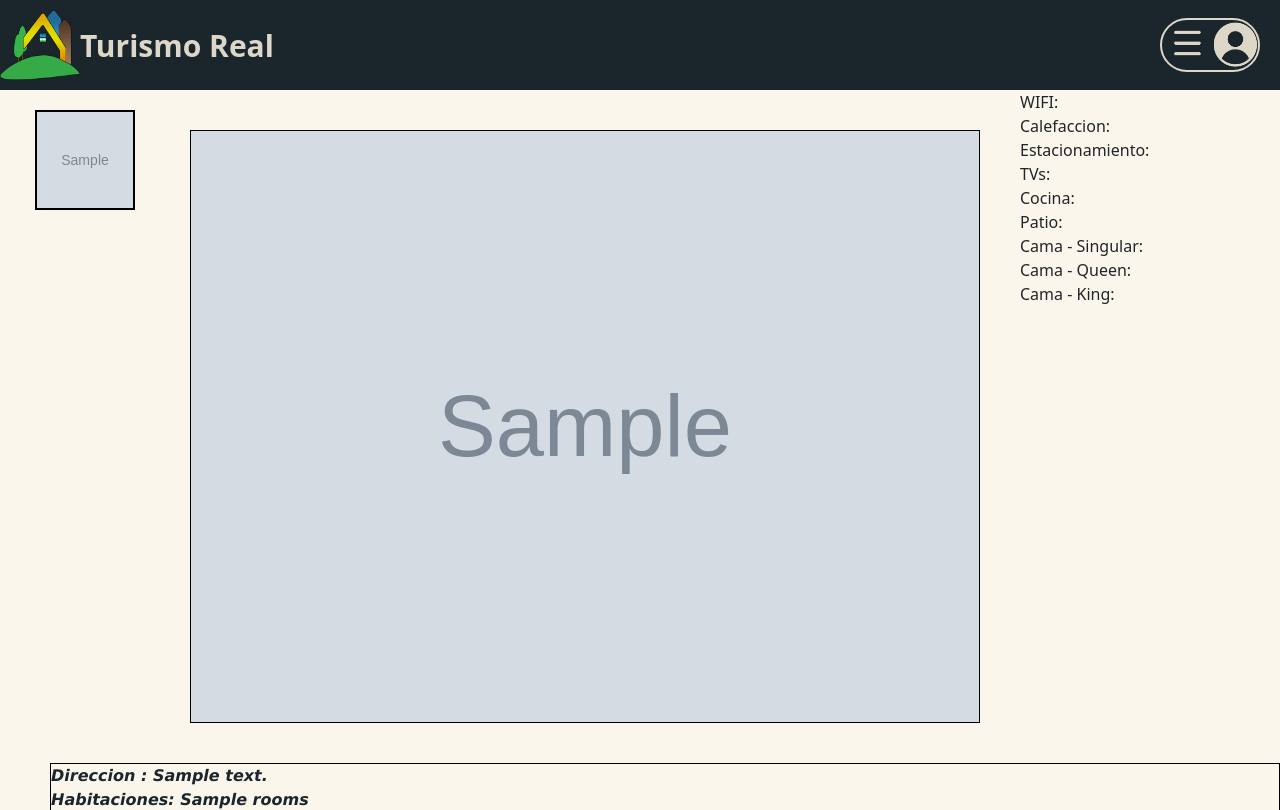
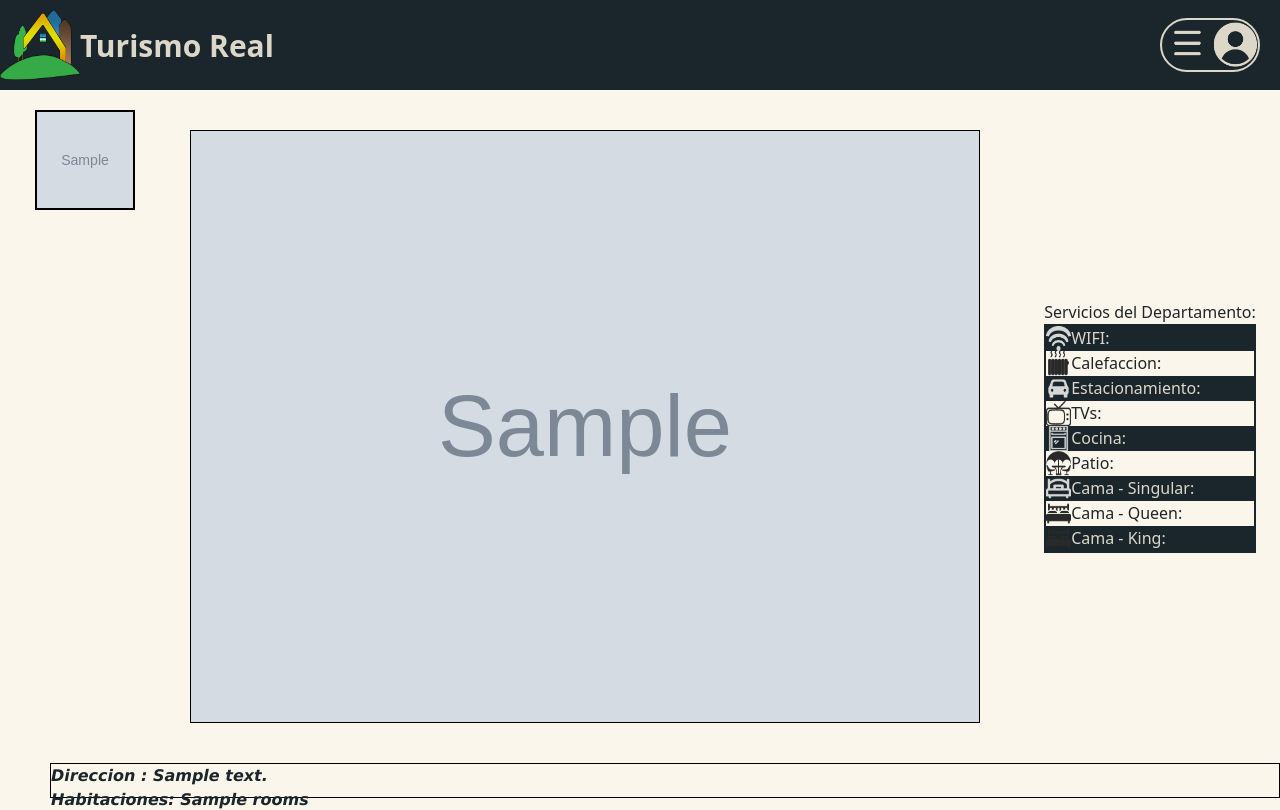
Before and after one commit to Cebollitas-Duoc/Pagina-web, a Django app: template templates/departamentos/depto.html in a window 1280 px wide. Shown: the top 810 px of the page. Run offline with Django 4.2, Linux system fonts and the light colour scheme; the template is opened without the code that fills it: most values are stand-ins (such as "Sample title", 1, 10 or a date in 2020); grey boxes marked "Sample" are stand-in pictures; style sheets or scripts are compiled from the project's sources.

Commit message:
ccs limpieza

```diff
--- a/static/css/Departamento.css
+++ b/static/css/Departamento.css
@@ -76,4 +76,26 @@
 .gallery-map {
   display: flex;
   flex-direction: row;
+}
+
+.ServiciosDeptoContenedor {
+  display: flex;
+  flex-direction: column;
+  margin: auto;
+}
+
+.ServiciosDepto img {
+  max-height: 25px;
+  max-width: 25px;
+}
+
+.ServiciosDepto {
+  display: grid;
+  grid-template-columns: 25px 1fr;
+  border: 2px solid #1B262C;
+}
+
+.tablaservicios1 {
+  background-color: #1B262C;
+  color: #DCD7C9;
 }/*# sourceMappingURL=Departamento.css.map */
--- a/static/css/Departamento.scss
+++ b/static/css/Departamento.scss
@@ -76,3 +76,21 @@
   display: flex;
   flex-direction: row;
 }
+.ServiciosDeptoContenedor{
+  display: flex;
+  flex-direction: column;
+  margin: auto;
+}
+.ServiciosDepto img{
+  max-height: 25px;
+  max-width: 25px;
+}
+.ServiciosDepto{
+  display: grid;
+  grid-template-columns: 25px 1fr;
+  border: 2px solid #1B262C;
+}
+.tablaservicios1{
+  background-color: #1B262C;
+  color: #DCD7C9;
+}
--- a/static/css/Navbars.css
+++ b/static/css/Navbars.css
@@ -30,13 +30,11 @@
 }
 
 #navbar {
-  position: -webkit-sticky;
-  position: sticky;
   display: grid;
   grid-template-columns: 1fr 1fr 1fr;
   background-color: #1B262C;
   font-weight: bold;
-  height: 100%;
+  height: 90px;
 }
 
 .miniperfil {
--- a/static/css/Navbars.scss
+++ b/static/css/Navbars.scss
@@ -29,12 +29,11 @@
     z-index: 1;
 }
 #navbar{
-    position: sticky;
     display: grid;
     grid-template-columns:  1fr 1fr 1fr;
     background-color: #1B262C;
     font-weight: bold;
-    height: 100%;
+    height: 90px;
 }
 
 .miniperfil{
--- a/static/css/baseTemplate.css
+++ b/static/css/baseTemplate.css
@@ -72,6 +72,7 @@ body {
 
 footer {
   display: flex;
+  align-self: flex-end;
   background-color: #1B262C;
   font-weight: bold;
   height: 50px;
--- a/static/css/baseTemplate.scss
+++ b/static/css/baseTemplate.scss
@@ -68,6 +68,7 @@ body{
 }
 footer{
     display: flex;
+    align-self: flex-end;
     background-color: #1B262C;
     font-weight: bold;
     height: 50px;
@@ -121,7 +122,6 @@ footer{
 }
 
 .Actualizar{
-
     text-decoration: none;
     background-color: #1B262C;
 }
--- a/templates/BaseTemplate.html
+++ b/templates/BaseTemplate.html
@@ -53,6 +53,5 @@
     {% endblock js %}
 
     </body>
-    <auto-scroll></auto-scroll>
 
 </html>
--- a/templates/departamentos/depto.html
+++ b/templates/departamentos/depto.html
@@ -31,16 +31,29 @@
                 </div>
             </div>
         </div>
-        <div class="ServiciosDepto">
-            <div class="wifi">WIFI:</div>
-            <div class="Calefaccion">Calefaccion: </div>
-            <div class="Estacionamiento">Estacionamiento: </div>
-            <div class="TVs">TVs: </div>
-            <div class="Cocina">Cocina: </div>
-            <div class="Patio">Patio: </div>
-            <div class="cama">Cama - Singular: </div>
-            <div class="cama">Cama - Queen: </div>
-            <div class="cama">Cama - King: </div>
+        <div class="ServiciosDeptoContenedor">
+            <div class="m-auto" >Servicios del Departamento:</div>
+            <div class="ServiciosDepto">
+                <img class="tablaservicios1"src="{% static 'img/servicios/Wifi.png'%}"> </img>
+                <div class="tablaservicios1">WIFI:</div>
+                <img class="tablaservicios2" src="{% static 'img/servicios/calefaccion.png'%}"> </img>
+                <div class="tablaservicios2">Calefaccion: </div>
+                <img class="tablaservicios1" src="{% static 'img/servicios/Estacionamiento.png'%}"> </img>
+                <div class="tablaservicios1">Estacionamiento: </div>
+                <img class="tablaservicios2" src="{% static 'img/servicios/TV.png'%}"> </img>
+                <div class="tablaservicios2">TVs: </div>
+                <img class="tablaservicios1" src="{% static 'img/servicios/Cocina.png'%}"> </img>
+                <div class="tablaservicios1">Cocina: </div>
+                <img class="tablaservicios2" src="{% static 'img/servicios/patio.png'%}"> </img>
+                <div class="tablaservicios2">Patio: </div>
+                <img class="tablaservicios1" src="{% static 'img/servicios/camasimple.png'%}"> </img>
+                <div class="tablaservicios1">Cama - Singular: </div>
+                <img class="tablaservicios2"src="{% static 'img/servicios/camagrande.png'%}"> </img>
+                <div class="tablaservicios2">Cama - Queen: </div>
+                <img class="tablaservicios1" src="{% static 'img/servicios/camagrande.png'%}"> </img>
+                <div class="tablaservicios1">Cama - King: </div>
+                </div>
+            </div>
         </div>
     </div>
     <div class="DescripcionDepto">
--- a/templates/departamentos/home.html
+++ b/templates/departamentos/home.html
@@ -1,7 +1,7 @@
 {% extends 'BaseTemplate.html' %}
 {% load static %}
 {% block body %}
-<div id="colorhome">
+<div id="colorhome" class="">
     <div id="deptos" class="d-flex justify-content-space-between">
         {% for depto in deptos%}
         <a class = "margen_lista" href = "{% url 'departamentos:Departamento' depto.Id_Dpto %}">
```
Also changed, not shown: static/img/servicios/camagrande.png (renamed from static/img/servicios/cama grande.png), static/img/servicios/camasimple.png (renamed from static/img/servicios/cama simple.png).
